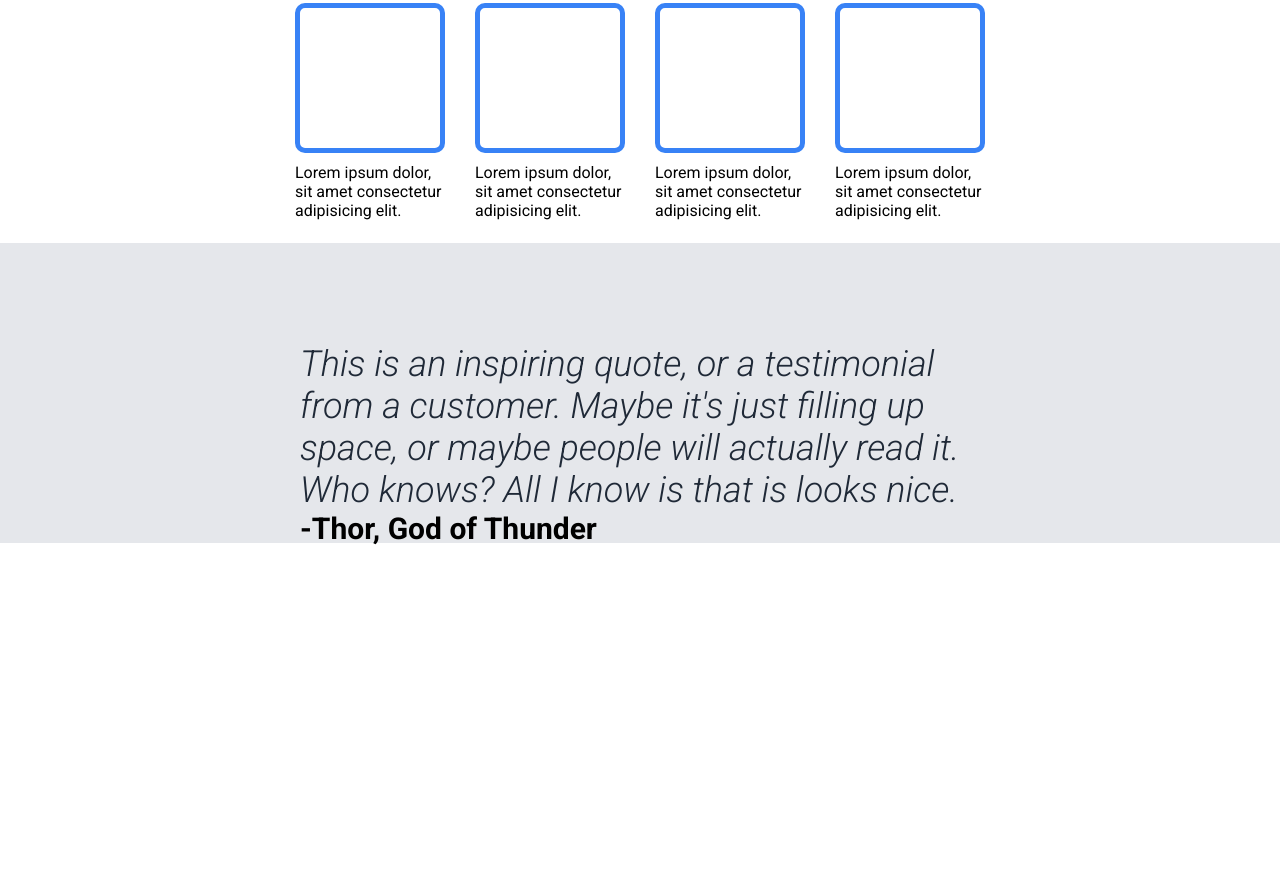
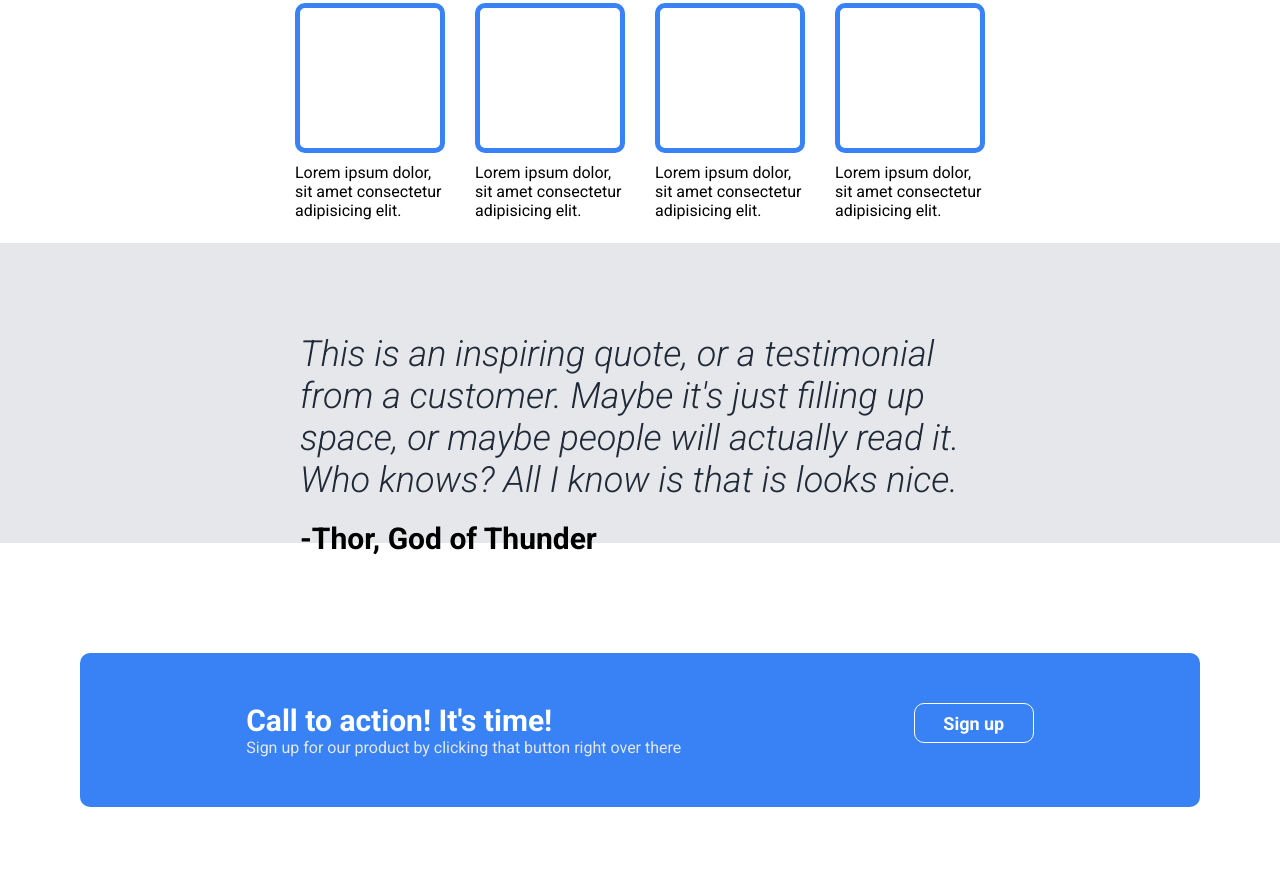
Before and after one commit to LaraCosta66/TOP-landingPage, a plain HTML site: page index.html in a window 1280 px wide. Shown: the part 861-1748 px from the top of the page. Before the commit the page ends 1407 px from the top, so only its background shows below. Drawn offline with Linux system fonts and the light colour scheme.

Commit message:
feat: add advertiser section

```diff
--- a/index.html
+++ b/index.html
@@ -72,12 +72,25 @@
     </div>
 
     <div class="quote">
-        <p>
-            This is an inspiring quote, or a testimonial from a customer. Maybe it's just filling up space, or maybe people will actually read it.
-             Who knows? All I know is that is looks nice.
-
-        </p>
-        <strong>-Thor, God of Thunder</strong>
+      <p>
+        This is an inspiring quote, or a testimonial from a customer. Maybe it's
+        just filling up space, or maybe people will actually read it. Who knows?
+        All I know is that is looks nice.
+      </p>
+      <strong>-Thor, God of Thunder</strong>
+    </div>
+    <div class="annoucement">
+      <div class="ads">
+        <div class="propaganda">
+          <div class="texto">
+            <h3>Call to action! It's time!</h3>
+            <p>
+              Sign up for our product by clicking that button right over there
+            </p>
+          </div>
+          <div class="btn-adv"><button >Sign up</button></div>
+        </div>
+      </div>
     </div>
   </body>
 </html>
--- a/style.css
+++ b/style.css
@@ -94,16 +94,50 @@
   height: 300px;
   background-color: #e5e7eb;
   justify-content: center;
-  padding: 100px 300px 100px 300px;
+  padding: 90px 300px 100px 300px;
+  margin-bottom: 30px;
 }
 .quote p {
   font-style: italic;
   font-size: 36px;
 
   color: #1f2937;
+  margin-bottom: 20px;
 }
 .quote strong {
   font-size: 30px;
   font-weight: bold;
 
 }
+.annoucement{
+    padding: 80px;
+}
+.ads{
+    width: auto;
+    background-color: #3882f6;
+    padding: 50px;
+    border-radius: 10px;
+}
+.propaganda{
+    display: flex;
+    flex-direction: row;
+    justify-content: space-around;
+}
+.texto h3{
+    font-weight: bold ;
+    font-size: 30px;
+    color: white;
+}
+.texto p{
+    color: #e5e7eb;
+}
+.btn-adv button{
+    width: 120px;
+    height: 40px;
+    border-radius: 10px;
+    border: 1px solid white;
+    background-color: #3882f6;
+    color: white;
+    font-size: 18px;
+    font-weight: bold;
+}
```
